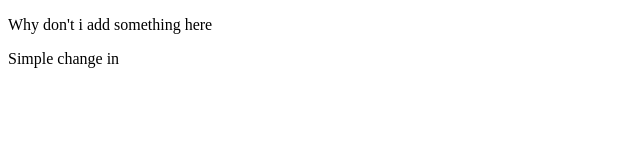
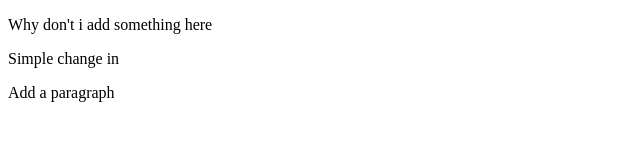
Before and after one commit to mollerjorge/git-playground, a website: page index.html in a window 1280 px wide. Shown: the whole page, without its empty margins (0-640 px from the left). Drawn offline with Linux system fonts and the light colour scheme.

Commit message:
add a paragraph

```diff
--- a/index.html
+++ b/index.html
@@ -9,5 +9,6 @@
 <body>
   <p>Why don't i add something here</p>
   <p>Simple change in </p>
+  <p>Add a paragraph</p>
 </body>
 </html>
```
